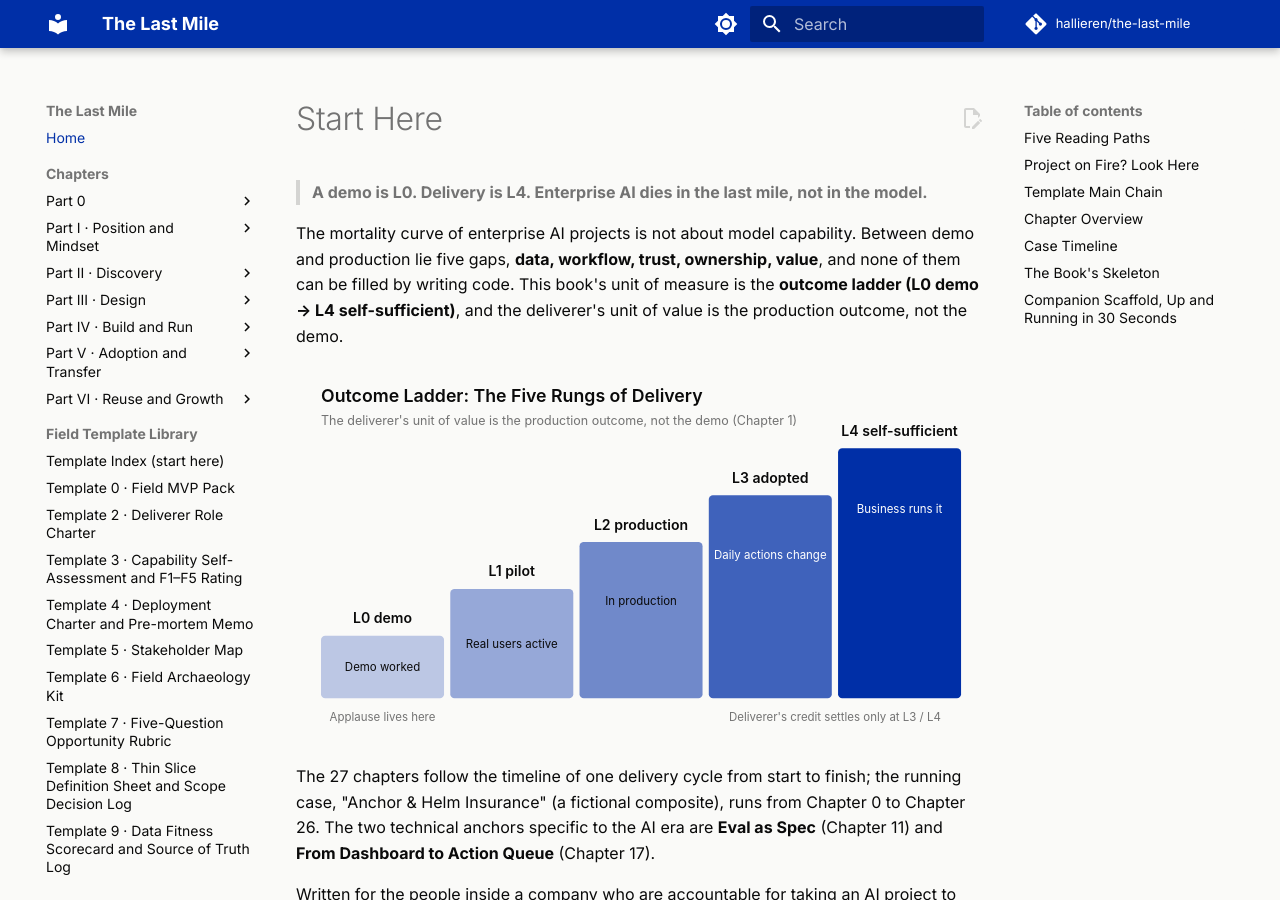
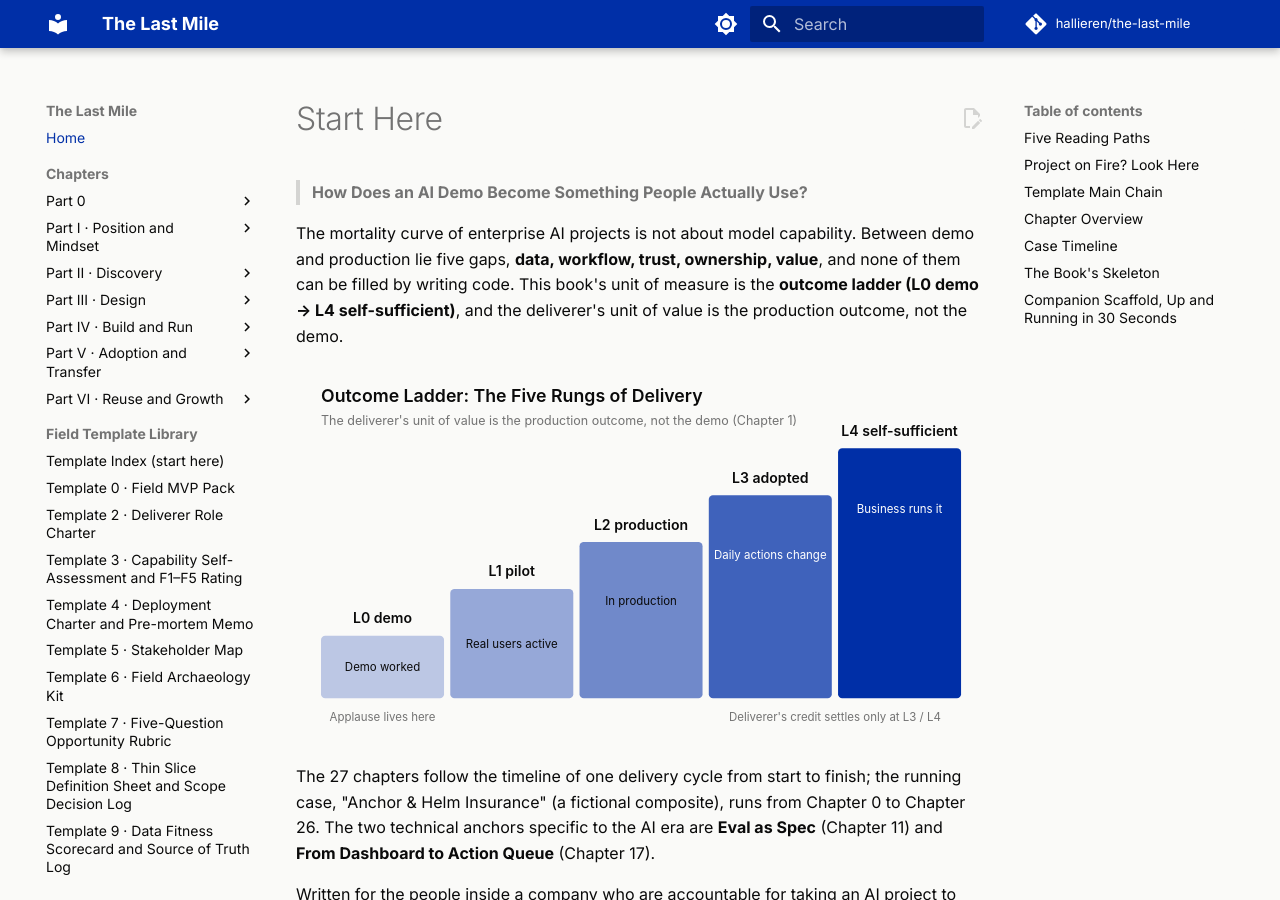
Before and after one commit to hallieren/the-last-mile, an MkDocs documentation site: the page built from docs/index.md, in a window 1280 px wide and 900 px high. Built offline with MkDocs 1.6.1 and Material for MkDocs 9.7.7, drawn with Linux system fonts in a browser that asks for light colours; comment, search, counter and statistics services are not loaded.

Commit message:
Replace the tagline and subtitle with: How Does an AI Demo Become Something People Actually Use?

```diff
--- a/book.json
+++ b/book.json
@@ -2,10 +2,10 @@
   "lang": "en",
   "slug": "the-last-mile",
   "title": "The Last Mile",
-  "summary": "A demo is L0. Delivery is L4. Enterprise AI dies in the last mile, not in the model. Written for the people inside a company who take an AI project to production and into daily use: 27 chapters, 24 field templates, 22 zero-dependency scripts.",
+  "summary": "How Does an AI Demo Become Something People Actually Use? Written for the people inside a company who take an AI project to production and into daily use: 27 chapters, 24 field templates, 22 zero-dependency scripts.",
   "site": "https://hallieren.github.io/the-last-mile/",
   "raw": "https://raw.githubusercontent.com/hallieren/the-last-mile/main/docs/",
-  "epub_title": "The Last Mile: A Field Guide to Deploying AI Systems That Survive the Enterprise",
+  "epub_title": "The Last Mile: How Does an AI Demo Become Something People Actually Use?",
   "epub_lang": "en",
   "author": "Hallie Ren",
   "llms_labels": ["Site", "Full text, single file"],
--- a/docs/index.md
+++ b/docs/index.md
@@ -1,6 +1,6 @@
 # Start Here
 
-> **A demo is L0. Delivery is L4. Enterprise AI dies in the last mile, not in the model.**
+> **How Does an AI Demo Become Something People Actually Use?**
 
 The mortality curve of enterprise AI projects is not about model capability. Between demo and production lie five gaps, **data, workflow, trust, ownership, value**, and none of them can be filled by writing code. This book's unit of measure is the **outcome ladder (L0 demo → L4 self-sufficient)**, and the deliverer's unit of value is the production outcome, not the demo.
 
--- a/mkdocs.yml
+++ b/mkdocs.yml
@@ -1,5 +1,5 @@
 site_name: The Last Mile
-site_description: A field guide to enterprise AI delivery. A demo is L0, delivery is L4.
+site_description: A field guide to enterprise AI delivery. How Does an AI Demo Become Something People Actually Use?
 repo_url: https://github.com/hallieren/the-last-mile
 site_url: https://hallieren.github.io/the-last-mile/
 repo_name: hallieren/the-last-mile
```
Also changed, not shown: README.md (+1 -1 lines), repo/README.md (+1 -1 lines), skills/the-last-mile/README.md (+1 -1 lines), 1 other file.
